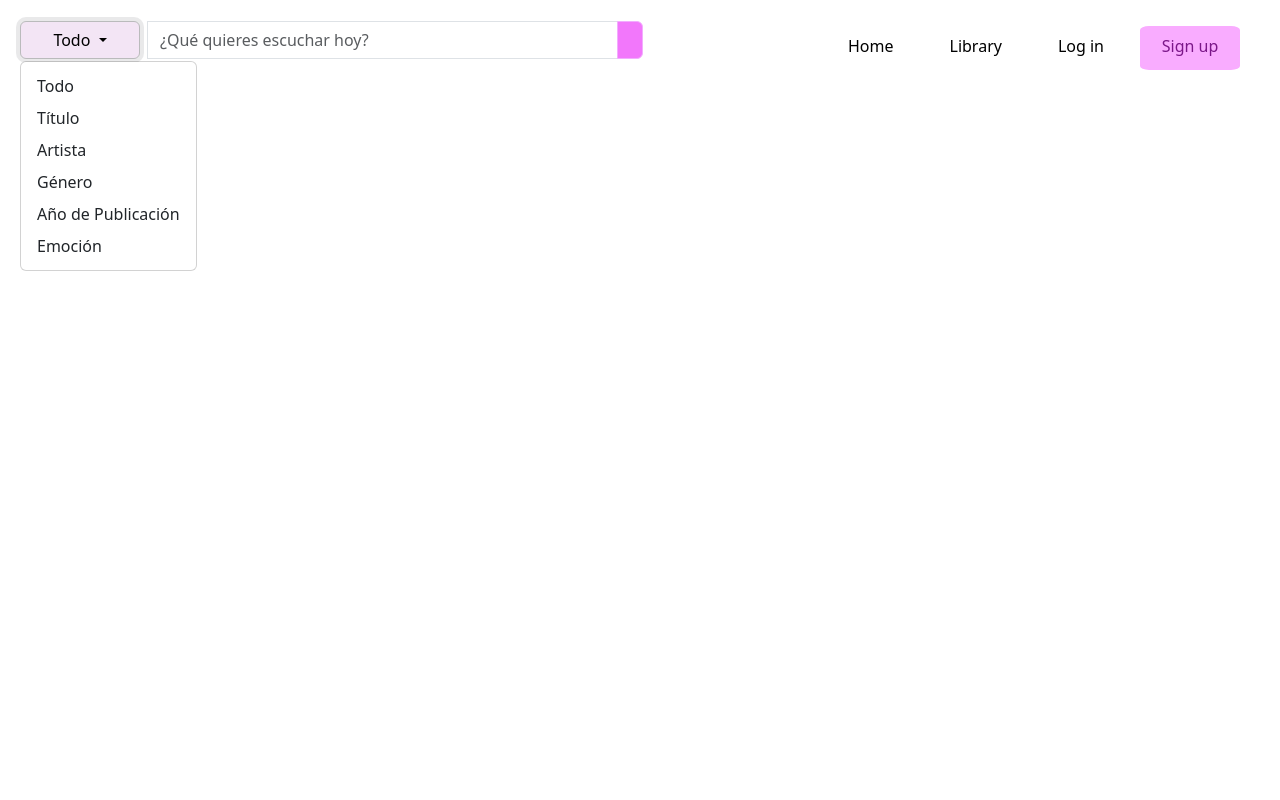
After one commit to Lauraindabur/NearBeats, a Django app: template busqueda/templates/base.html in a window 1280 px wide, after a click on "Todo". The commit adds this page. Run offline with Django 5.2, Linux system fonts and the light colour scheme; the template is opened without the code that fills it, so the values that code supplies are empty.

Commit message:
Actualizacion de home, añadiendo base y elementos visuales

```diff
--- /dev/null
+++ b/busqueda/static/estilo.css
@@ -0,0 +1,114 @@
+.main-navbar {
+    /*background-color: aqua;*/
+    /*min-height: 45px; /* Altura mínima para pantallas pequeñas */
+    height: 12vh;      /* Ocupa el 8% de la altura de la ventana */
+    padding: 20px 15px; /* Más espacio arriba y abajo */
+}
+
+.nav-linkm{
+    color: black;
+    font-size:medium;
+}
+
+.nav-itemm{
+    /*min-height: 6vh;
+    min-width: 10vh;*/
+    margin-left: 20px;
+    margin-right: 20px;
+}
+
+/* A los nav-item que esten dentro de main-navbar*/
+.main-navbar .nav-itemm .nav-linkm:hover {
+    color: rgb(152, 22, 170); /* Cambia el color del texto */
+}
+ /*For nav-itemmine2SignUP*/
+ .main-navbar .nav-itemmSU {
+    background-color: rgb(249,172,255);
+    height: 44px;
+    width: 100px;
+    border-radius: 9%;
+    margin-right: 25px;
+}
+
+.main-navbar .nav-itemmSU .nav-linkm{
+    color:#7b1789;
+    text-align: center;
+}
+
+
+
+.nav-itemmSU.active {
+    background-color: rgb(242, 119, 251);
+    color: #9816aa !important;
+    height: 44px;
+    width: 100px;
+    border-radius: 9%;
+    margin-right: 25px;
+}
+
+
+.btn-search {
+  background-color: rgb(242, 119, 251);
+  border-color: #F3ACFF;
+  color: #fff;
+  transition: background-color 0.3s ease, box-shadow 0.3s ease;
+}
+
+.btn-search:hover {
+  background-color: #a000b8;
+  box-shadow: 0 5px 15px rgba(208, 16, 241, 0.6);
+  color: #fff;
+}
+
+.form-control {
+  transition: box-shadow 0.3s ease, border-color 0.3s ease;
+}
+
+.form-control:focus {
+  box-shadow: 0 0 8px 2px #e7abf1;
+  border-color: #e7aff1;
+  outline: none;
+}
+
+
+
+/*
+.main-block{
+    background-color: brown;
+}
+*/
+
+.main-text {
+    /*Con este manejamos que el texto aparezca al fondo del div, para lo cual
+    necesitamos usar flex, con el cual podemos manejar al padre y a sus hijos,
+    pero ambos tiene caracteristicas diferentes
+      - el padre (.main-text) debe estar centrado y al fondo del contenedor
+      - los hijos (h1) deben estar alineados, no uno debajo del otro
+        Como no comparten caracteristicas, deben estar en contenedores
+        diferentes, y el flex del padre solo afecta a sus hijos directos, no a
+        sus nietos, por lo que no afecta a los h1.
+    */
+    /*background-color: blueviolet;*/
+    height: 45vh;
+    display: flex;
+    flex-direction: column;
+    justify-content: flex-end;
+    align-items: center;
+}
+
+.main-titles {
+    display: flex;
+}
+
+.main-titles h1 {
+    font-size: 10vh;
+    margin: 0;
+}
+
+.parte1 {
+    color: rgb(152, 22, 170);
+}
+
+.parte2 {
+    color: rgb(214,130,227);
+}
--- /dev/null
+++ b/busqueda/static/search.js
@@ -0,0 +1,40 @@
+// Script para manejar el dropdown de filtro y actualizar el input oculto
+
+
+document.addEventListener('DOMContentLoaded', function() {
+    const form = document.querySelector('form.form-search');
+    const input = document.getElementById('busqueda');
+    const recentList = document.getElementById('recent-searches-list');
+    const maxRecent = 2;
+
+    function renderRecent() {
+        let recents = JSON.parse(localStorage.getItem('recentSearches') || '[]');
+        recentList.innerHTML = '';
+        if (recents.length === 0) {
+            recentList.innerHTML = '<span class="text-muted" style="font-size:0.93rem;">No hay búsquedas recientes</span>';
+        } else {
+            recents.forEach(function(term) {
+                 const div = document.createElement('div');
+                div.className = 'recent-item d-flex align-items-center';
+                div.innerHTML = '<i class="bi bi-clock-history me-2"></i><span>' + term + '</span>';
+                div.addEventListener('click', function() {
+                    input.value = term;
+                    input.focus();
+                });
+                recentList.appendChild(div);
+            });
+                 }
+    }
+
+    renderRecent();
+
+    form.addEventListener('submit', function() {
+        let recents = JSON.parse(localStorage.getItem('recentSearches') || '[]');
+        const value = input.value.trim();
+        if (value && !recents.includes(value)) {
+            recents.unshift(value);
+            if (recents.length > maxRecent) recents = recents.slice(0, maxRecent);
+              localStorage.setItem('recentSearches', JSON.stringify(recents));
+        }
+    });
+});
--- /dev/null
+++ b/busqueda/templates/base.html
@@ -0,0 +1,99 @@
+<!--Base.html contiene lo que será común en todos mis modulos, por ejm: la barra de menu y todo lo que contiene, el fondo.-->
+{% load static %} <!--Porque usaremos archivos dinamicos (como css, imagenes,etc), es decir, que no cambian con la logica del servidor, sino que siempre se mantienen.-->
+<html lang="es">
+<!--Acá va la metadata-->
+<head>
+    <meta charset="UTF-8">
+    <title>NearBeats</title>
+    <!--Usamos bootstrap-->
+    <link href="https://cdn.jsdelivr.net/npm/bootstrap@5.3.7/dist/css/bootstrap.min.css" rel="stylesheet" integrity="sha384-LN+7fdVzj6u52u30Kp6M/trliBMCMKTyK833zpbD+pXdCLuTusPj697FH4R/5mcr" crossorigin="anonymous">
+    <script src="https://cdn.jsdelivr.net/npm/bootstrap@5.3.7/dist/js/bootstrap.bundle.min.js" integrity="sha384-ndDqU0Gzau9qJ1lfW4pNLlhNTkCfHzAVBReH9diLvGRem5+R9g2FzA8ZGN954O5Q" crossorigin="anonymous"></script>
+    <link rel="stylesheet" href="{% static 'main/estilo.css' %}"> <!--Conectamos a estilo.css-->
+    <script src="{% static 'main/search.js' %}"></script>
+
+</head>
+
+<body>
+<!--Pendiente: cuando click, que quede en morado-->
+    <nav class="main-navbar d-flex justify-content-between align-items-center" style="padding-left: 20px;"> <!--Se adapata al nav apra unir los botones y el form -->
+
+    <form class="d-flex align-items-center w-50 form-search" method="GET" action="{% url 'buscar' %}">
+        <div class="input-group">
+      <!-- Dropdown visual para el filtro -->
+                <div class="btn-group me-2">
+                                <button type="button" class="btn btn-light dropdown-toggle" data-bs-toggle="dropdown" aria-expanded="false" id="dropdownFiltro" style="background-color: #f3e5f5; min-width: 120px;">
+                                    <span id="filtroSeleccionado">
+                                        {% if filterOption == "titulo" %}Título
+                                        {% elif filterOption == "artista" %}Artista
+                                        {% elif filterOption == "genero" %}Género
+                                        {% elif filterOption == "año_publicacion" %}Año de Publicación
+                                        {% elif filterOption == "emocion" %}Emoción
+                                        {% else %}Todo{% endif %}
+                                    </span>
+                                </button>
+                    <ul class="dropdown-menu">
+                        <li><a class="dropdown-item" href="#" data-value="">Todo</a></li>
+                        <li><a class="dropdown-item" href="#" data-value="titulo">Título</a></li>
+                        <li><a class="dropdown-item" href="#" data-value="artista">Artista</a></li>
+                        <li><a class="dropdown-item" href="#" data-value="genero">Género</a></li>
+                        <li><a class="dropdown-item" href="#" data-value="año_publicacion">Año de Publicación</a></li>
+                        <li><a class="dropdown-item" href="#" data-value="emocion">Emoción</a></li>
+                    </ul>
+                </div>
+                <input type="hidden" name="filtro" id="inputFiltro" value="{{ filterOption }}">
+
+                <!-- Campo de texto de búsqueda -->
+                <input type="search" class="form-control" name="q" id="busqueda" placeholder="¿Qué quieres escuchar hoy?" value="{{ searchTerm }}">
+
+
+                <!-- Botón de búsqueda -->
+                <button type="submit" class="btn btn-search">
+                    <i class="fas fa-search"></i>
+                </button>
+        </div>
+    </form>
+
+        <ul class="nav justify-content-end nav-underline nav-underlinem">
+            <li class="nav-item nav-itemm nav-itemmHome">
+            <a class="nav-link nav-linkm {% if request.path == '/' %}active{% endif %}" aria-current="page" href="{% url 'home' %}">Home</a>
+            </li>
+            <li class="nav-item nav-itemm">
+            <a class="nav-link nav-linkm {% if request.path == '/library' %}active{% endif %}" href="#!">Library</a>
+            </li>
+            <li class="nav-item nav-itemm">
+            <a class="nav-link nav-linkm {% if request.path == '/login' %}active{% endif %}" href="#!">Log in</a>
+            </li>
+            <li class="nav-item nav-itemmSU">
+                <a class="nav-link nav-linkm {% if request.path == '/signup' %}active{% endif %}" href="#!">Sign up</a>
+            </li>
+            <!--
+            <li class="nav-item">
+            <a class="nav-link disabled" aria-disabled="true">Disabled</a>
+            </li>-->
+        </ul>
+    </nav>
+
+    <!-- Bloque para contenido dinámico -->
+    {% block content %}
+    {% endblock %}
+</body>
+
+<script>
+// Script para manejar el dropdown de filtro y actualizar el input oculto
+document.addEventListener('DOMContentLoaded', function() {
+    var dropdownItems = document.querySelectorAll('.dropdown-menu .dropdown-item');
+    var filtroSeleccionado = document.getElementById('filtroSeleccionado');
+    var inputFiltro = document.getElementById('inputFiltro');
+    dropdownItems.forEach(function(item) {
+        item.addEventListener('click', function(e) {
+            e.preventDefault();
+            filtroSeleccionado.textContent = item.textContent;
+            inputFiltro.value = item.getAttribute('data-value');
+        });
+    });
+});
+</script>
+</body>
+
+
+</html>
--- a/nearbeats/urls.py
+++ b/nearbeats/urls.py
@@ -24,9 +24,12 @@ from django.conf.urls.static import static
 
 urlpatterns = [
     path('admin/', admin.site.urls),
-    path('', busqueda_views.home),  # Include the URLs from the busqueda app
-
+    path('', busqueda_views.home, name='home'),  # Include the URLs from the busqueda app
+    path('buscar/', busqueda_views.base, name='buscar'),
 
 ]
 
+
+
+
 urlpatterns += static(settings.MEDIA_URL, document_root=settings.MEDIA_ROOT)
```
Also changed, not shown: busqueda/templates/home.html (+26 -175 lines), busqueda/views.py (+16 -9 lines).
